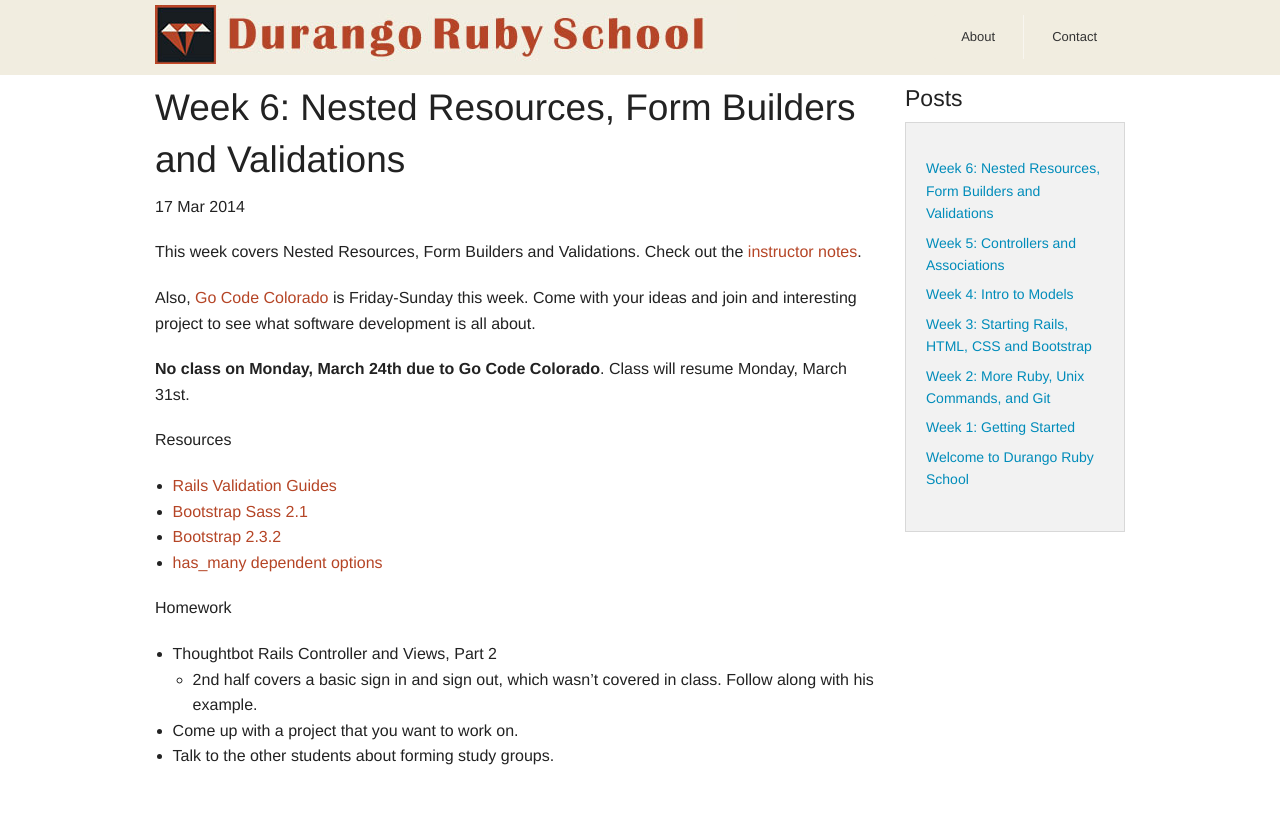
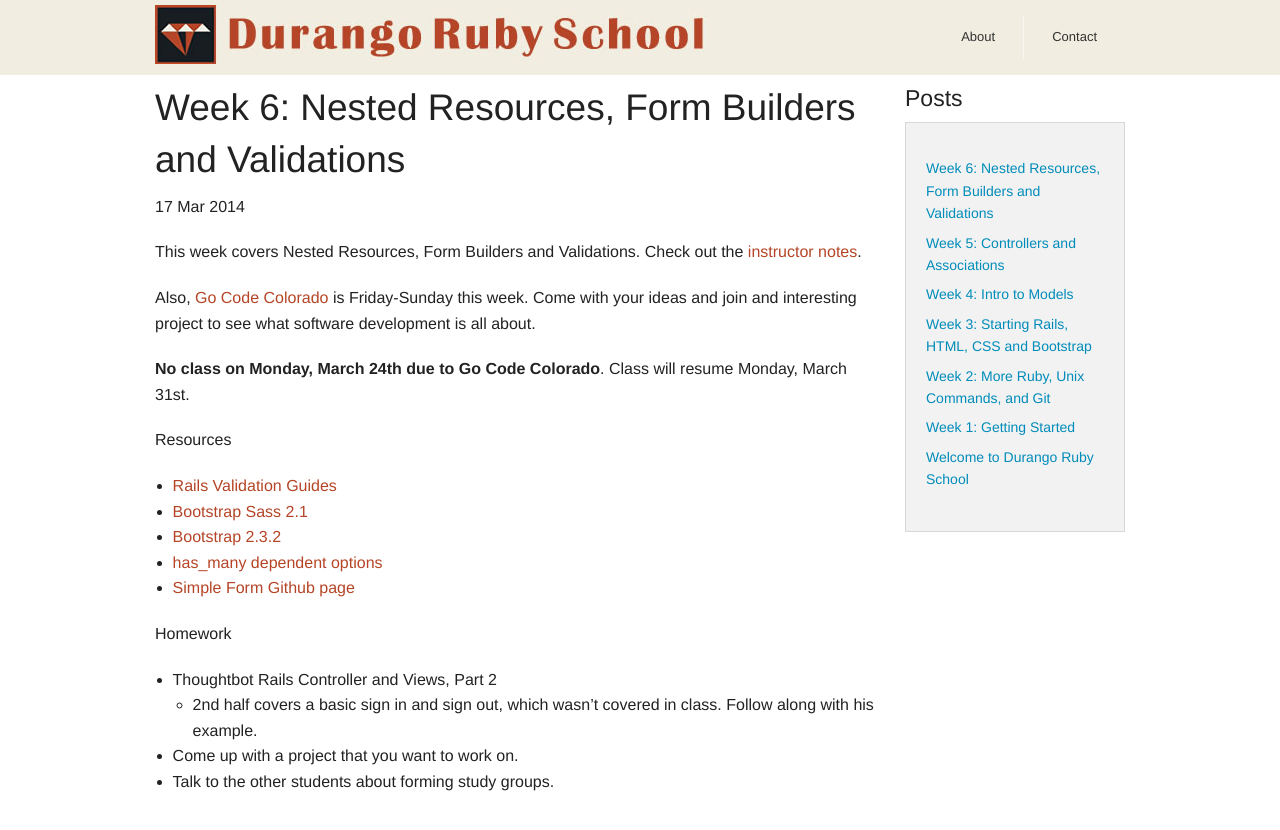
Before and after one commit to durango-ruby-school/durango-ruby-school.github.io, a Jekyll site: the page built from _posts/2014-03-17-nested-controllers-forms-and-validations.md, in a window 1280 px wide. Shown: the top 830 px of the page. Built offline with Jekyll 4.4.1, drawn with Linux system fonts in a browser that asks for light colours; Markdown is read by kramdown in place of the engine named in the settings.

Commit message:
Add Simple Form link in resources

```diff
--- a/_posts/2014-03-17-nested-controllers-forms-and-validations.md
+++ b/_posts/2014-03-17-nested-controllers-forms-and-validations.md
@@ -17,6 +17,7 @@ Resources
 * [Bootstrap Sass 2.1][2]
 * [Bootstrap 2.3.2][5]
 * [has_many dependent options][6]
+* [Simple Form Github page][7]
 
 Homework
 
```
Also changed, not shown: other parts of _posts/2014-03-17-nested-controllers-forms-and-validations.md (+1 -0 lines).
